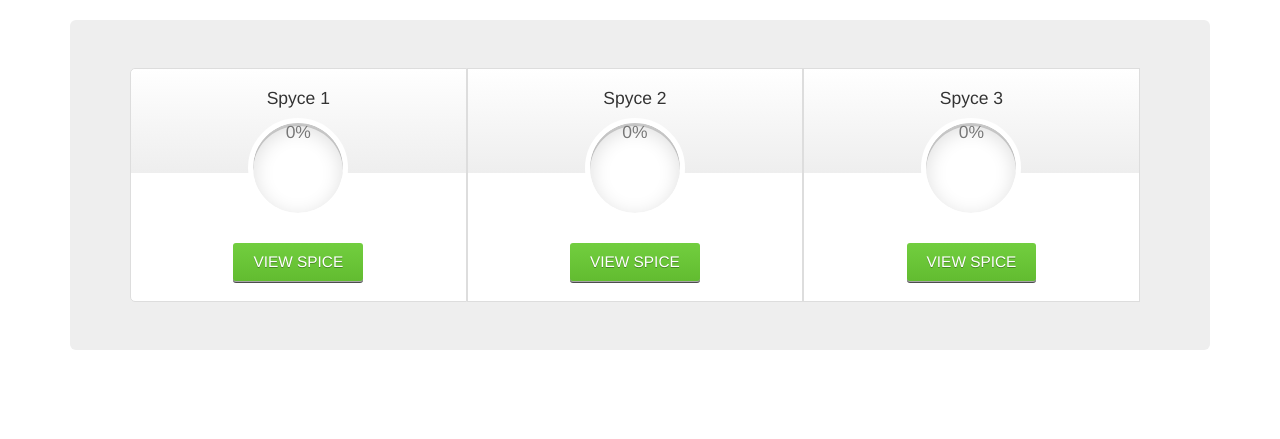
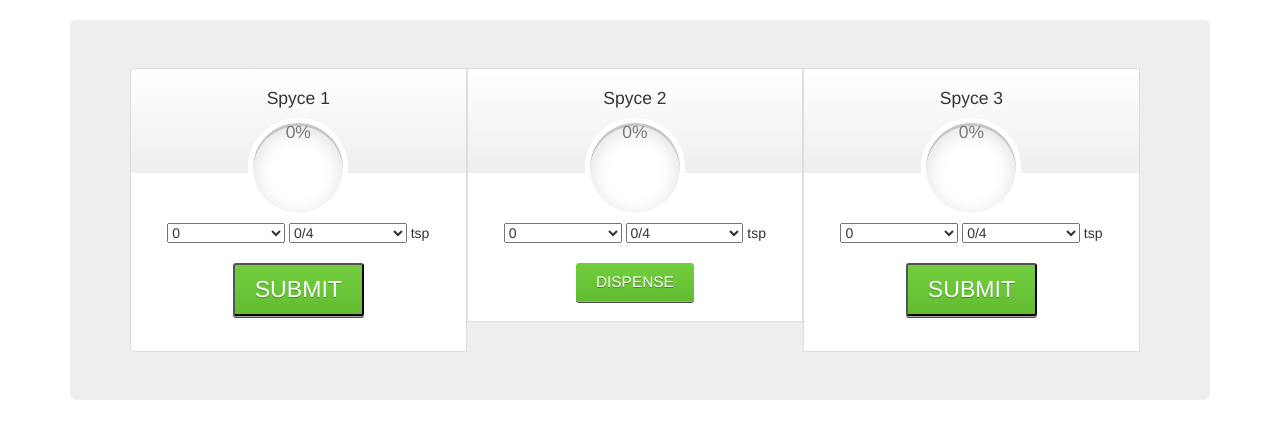
Before and after one commit to Terrillc13/SpyceByte, a Flask app: page / in a window 1280 px wide. Shown: the part 52-491 px from the top of the page. Run offline with Flask 2, Linux system fonts and the light colour scheme; some libraries are stand-ins or nearby versions.

Commit message:
Added drop downs.

```diff
--- a/app.py
+++ b/app.py
@@ -1,4 +1,4 @@
-from flask import Flask, render_template
+from flask import Flask, render_template, flash, redirect, url_for, session, request, logging
 from data import Blends
 
 app = Flask(__name__)
@@ -6,9 +6,20 @@ app = Flask(__name__)
 Blends = Blends()
 
 
-@app.route('/')
+@app.route('/', methods=['GET', 'POST'])
 def webapp():
+
+    if request.method == 'POST':
+        print(request.form.get('Jar-1-Whole'))
+        return
     return render_template('home.html')
+
+
+@app.route('/dispense_jar_1')
+def dispense_jar_1():
+    print(request.form.get('Jar-1-Whole'))
+    print("dispense_jar_1")
+    return 'Stay!'
 
 
 @app.route('/about')
@@ -25,9 +36,11 @@ def blends():
 def blend(id):
     return render_template('blend.html', id=id)
 
+
 @app.route('/settings')
 def settings():
     return render_template('settings.html')
 
+
 if __name__ == '__main__':
     app.run(debug=True)
--- a/templates/home.html
+++ b/templates/home.html
@@ -1,19 +1,90 @@
 {% extends 'layout.html' %}
 {% block body %}
+    <form method="POST" action="">
         <div class="jumbotron text-center">
             <div id="spice-table" class="clear">
                 <div class="spice">
                     <h3>Spyce 1<span>0%</span></h3>
-                <a class="view_spice" href="">View Spice</a>
+                    <select style="width: 40%" name="Jar-1-Whole" id="Jar-1-Whole">
+                        <option value="Jar1-0" selected="selected">0</option>
+                        <option value="Jar1-1">1</option>
+                        <option value="Jar1-2">2</option>
+                        <option value="Jar1-3">3</option>
+                        <option value="Jar1-4">4</option>
+                        <option value="Jar1-5">5</option>
+                        <option value="Jar1-6">6</option>
+                        <option value="Jar1-8">7</option>
+                        <option value="Jar1-9">8</option>
+                        <option value="Jar1-10">9</option>
+                        <option value="Jar1-11">10</option>
+                        <option value="Jar1-12">11</option>
+                        <option value="Jar1-13">12</option>
+                    </select>
+                    <select style="width: 40%"  name="Jar-1-Fraction" id="Jar-1-Fraction">
+                        <option value="Jar1-0-4" selected="selected">0/4</option>
+                        <option value="Jar1-1-4">1/4</option>
+                        <option value="Jar1-2-4">2/4</option>
+                        <option value="Jar1-3-4">3/4</option>
+                    </select>
+                    tsp
+                    </br>
+                    <p><input class="view_spice" type="submit" class="btn btn-primary" value="Submit"></p>
                 </div>
                 <div class="spice">
                     <h3>Spyce 2<span>0%</span></h3>
-                <a class="view_spice" href="">View Spice</a>
+                    <select style="width: 40%" name="Jar-2-Whole" id="Jar-2-Whole">
+                        <option value="Jar2-0" selected="selected">0</option>
+                        <option value="Jar2-1">1</option>
+                        <option value="Jar2-2">2</option>
+                        <option value="Jar2-3">3</option>
+                        <option value="Jar2-4">4</option>
+                        <option value="Jar2-5">5</option>
+                        <option value="Jar2-6">6</option>
+                        <option value="Jar2-8">7</option>
+                        <option value="Jar2-9">8</option>
+                        <option value="Jar2-10">9</option>
+                        <option value="Jar2-11">10</option>
+                        <option value="Jar2-12">11</option>
+                        <option value="Jar2-13">12</option>
+                    </select>
+                    <select style="width: 40%"  name="Jar-1-Fraction" id="Jar-2-Fraction">
+                        <option value="Jar2-0-4" selected="selected">0/4</option>
+                        <option value="Jar2-1-4">1/4</option>
+                        <option value="Jar2-2-4">2/4</option>
+                        <option value="Jar2-3-4">3/4</option>
+                    </select>
+                    tsp
+                    </br>
+                    <a class="view_spice" href="/dispense_jar_2">Dispense</a>
                 </div>
                 <div class="spice">
                     <h3>Spyce 3<span>0%</span></h3>
-                <a class="view_spice" href="">View Spice</a>
+                    <select style="width: 40%" name="Jar-3-Whole" id="Jar-3-Whole">
+                        <option value="Jar3-0" selected="selected">0</option>
+                        <option value="Jar3-1">1</option>
+                        <option value="Jar3-2">2</option>
+                        <option value="Jar3-3">3</option>
+                        <option value="Jar3-4">4</option>
+                        <option value="Jar3-5">5</option>
+                        <option value="Jar3-6">6</option>
+                        <option value="Jar3-8">7</option>
+                        <option value="Jar3-9">8</option>
+                        <option value="Jar3-10">9</option>
+                        <option value="Jar3-11">10</option>
+                        <option value="Jar3-12">11</option>
+                        <option value="Jar3-13">12</option>
+                    </select>
+                    <select style="width: 40%"  name="Jar-1-Fraction" id="Jar-3-Fraction">
+                        <option value="Jar1-0-4" selected="selected">0/4</option>
+                        <option value="Jar1-1-4">1/4</option>
+                        <option value="Jar1-2-4">2/4</option>
+                        <option value="Jar1-3-4">3/4</option>
+                    </select>
+                    tsp
+                    </br>
+                    <p><input class="view_spice" type="submit" class="btn btn-primary" value="Submit"></p>
                 </div>
             </div>
         </div>
+    </form>
 {% endblock %}
```
Also changed, not shown: PycharmSetup.txt (line endings or trailing spaces), data.py (line endings or trailing spaces), templates/about.html (line endings or trailing spaces), templates/blend.html (line endings or trailing spaces), templates/blends.html (line endings or trailing spaces), templates/includes/_formhelpers.html (line endings or trailing spaces), templates/includes/_navbar.html (line endings or trailing spaces), templates/layout.html (line endings or trailing spaces), templates/settings.html (line endings or trailing spaces). Lines whose indentation alone changed are shown as unchanged.
